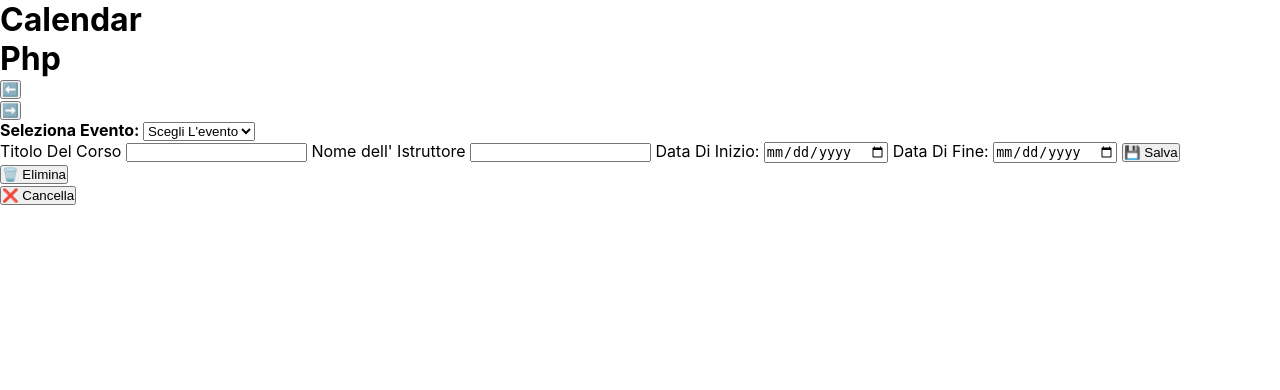
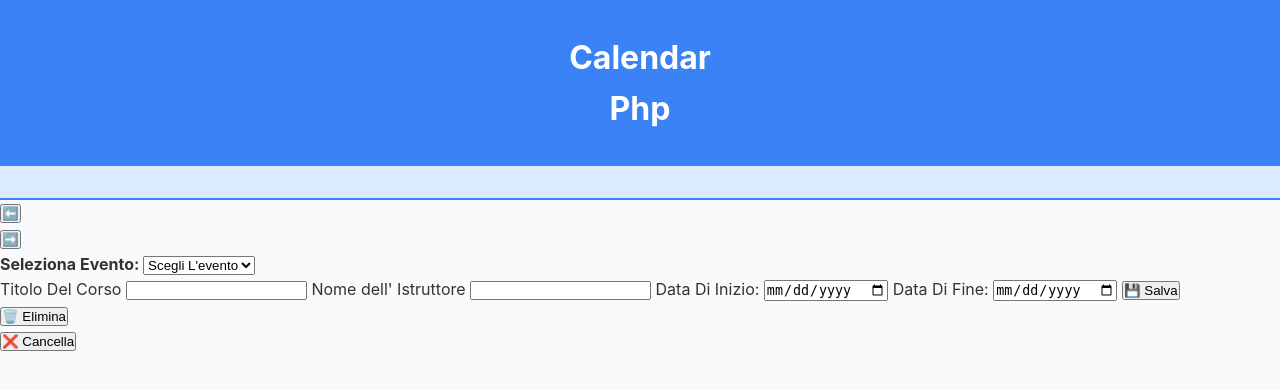
Before and after one commit to EmanueleZii/Calendar_project_php, a PHP site: page / in a window 1280 px wide. Shown: the top 390 px of the page. Run offline with PHP 8.4, Linux system fonts and the light colour scheme.

Commit message:
css clock section

```diff
--- a/style.css
+++ b/style.css
@@ -17,4 +17,34 @@
 
 body{
     font-family: "Inter", sans-serif;
+    background-color: var(--background);
+    color: #333;
+    line-height: 1.6;
 }
+
+header{
+    background-color: var(--primary);
+    color: white;
+    padding: 2rem 1rem;
+    text-align: center;
+}
+
+/* Clock */
+.clock-container{
+    background-color: var(--primary-light);
+    color: var(--primary-dark);
+    font-size: 2rem;
+    font-weight: bold;
+    padding: 1rem;
+    text-align: center;
+    font-family: "Inter", sans-serif;
+    letter-spacing: 2px;
+    border-bottom: 2px solid var(--primary);
+}
+
+@media (max-width: 768px){
+    .clock-container{
+        font-size: 1.4rem;
+        padding: 0.75rem;
+    }
+}
```
